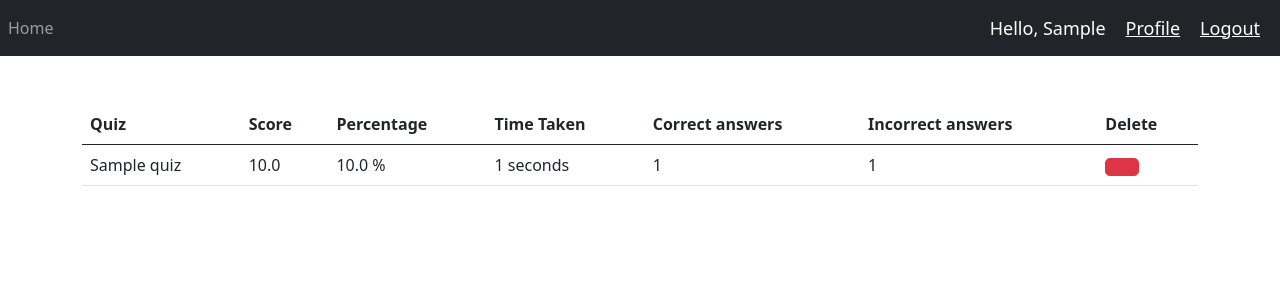
After one commit to OleksiiMartseniuk/Quiz_Web_Application, a Django app: page /profile/ in a window 1280 px wide. The commit adds this page. Shown: the top 300 px of the page. Run offline with Django 3.2, Linux system fonts and the light colour scheme; a user stored in the database is signed in; tables that the repository leaves empty hold one stand-in row (values such as "Sample post").

Commit message:
add profile

```diff
--- a/quiz/models.py
+++ b/quiz/models.py
@@ -46,4 +46,4 @@ class Marks_Of_User(models.Model):
     incorrect = models.IntegerField(blank=True, null=True)
 
     def __str__(self):
-        return str(self.quiz)
+        return f'{str(self.quiz)} ({self.user.username})'
--- a/quiz/templates/quiz/base.html
+++ b/quiz/templates/quiz/base.html
@@ -8,7 +8,7 @@
 	<title>Quiz</title>
 </head>
 <body>
-	{% include 'Quiz/navbar.html' %}
+	{% include 'quiz/navbar.html' %}
    {% block content %}  {% endblock %}
   <script src="https://cdn.jsdelivr.net/npm/bootstrap@5.1.0/dist/js/bootstrap.min.js" integrity="sha384-cn7l7gDp0eyniUwwAZgrzD06kc/tftFf19TOAs2zVinnD/C7E91j9yyk5//jjpt/" crossorigin="anonymous"></script>
 </body>
--- a/quiz/templates/quiz/home.html
+++ b/quiz/templates/quiz/home.html
@@ -22,7 +22,7 @@
                     <a href="{% url 'detail' q.name%}" class="btn btn-sm btn-outline-secondary">View</a>
 
                   </div>
-                  <small class="text-muted">Время виполнения {{ q.time }} sic</small>
+                  <small class="text-muted">Время виполнения {{ q.time }} seconds</small>
                 </div>
               </div>
             </div>
--- a/quiz/templates/quiz/navbar.html
+++ b/quiz/templates/quiz/navbar.html
@@ -30,8 +30,10 @@
     </ul>
   </div>
 
-  <span class="greet">Hello, {{request.user}}</span>
+
   {% if request.user.is_authenticated  %}
+    <span class="greet">Hello, {{request.user.first_name}}</span>
+    <span ><a  class="greet" href="{% url 'profile' %}">Profile</a></span>
     <span ><a  class="greet" href="{% url 'logout' %}">Logout</a></span>
   {% endif %}
 </nav>
--- /dev/null
+++ b/quiz/templates/quiz/profile.html
@@ -0,0 +1,40 @@
+{% extends 'quiz/base.html' %}
+
+{% block content %}
+{% load static %}
+<div class="container">
+    <div class="top-cover mt-5">
+      {% if marks_of_user%}
+        <table class="table">
+  <thead>
+    <tr>
+      <th scope="col">Quiz</th>
+      <th scope="col">Score</th>
+      <th scope="col">Percentage</th>
+      <th scope="col">Time Taken</th>
+        <th scope="col">Correct answers</th>
+        <th scope="col">Incorrect answers</th>
+        <th scope="col">Delete</th>
+    </tr>
+  </thead>
+  <tbody>
+    {% for data in marks_of_user%}
+    <tr>
+
+      <td>{{data.quiz.name}}</td>
+      <td>{{data.score}}</td>
+      <td>{{data.percentage}} %</td>
+      <td>{{data.time}} seconds</td>
+      <td>{{data.correct}}</td>
+      <td>{{data.incorrect}}</td>
+      <td><a class ="btn btn-danger btn-lg" href="{% url 'delete' data.id %}" > </a></td>
+    </tr>
+    {% endfor%}
+  </tbody>
+</table>
+      {%else%}
+      <h1 class="text-center"><a href="{% url 'home' %}">Нет даных пройдите викторину </a></h1>
+      {% endif%}
+    </div>
+</div>
+{% endblock %}
--- a/quiz/templates/quiz/result.html
+++ b/quiz/templates/quiz/result.html
@@ -11,7 +11,7 @@
         <h5>Correct answers: {{marks_of_user.correct}}</h5>
         <h5>Incorrect answers: {{marks_of_user.incorrect}}</h5>
         <h5>Total questions: {{quiz.number_of_questions}} </h5>
-
     </div>
+    <a href="{% url 'home' %}">Home</a> | <a href="{% url 'profile' %}">Profile</a>
 </div>
 {% endblock %}
--- a/quiz/urls.py
+++ b/quiz/urls.py
@@ -1,9 +1,11 @@
 from django.urls import path
-from .views import QuizView, DetailView, ResultView, LoginView, RegistrationView, logout_view
+from .views import QuizView, DetailView, ResultView, LoginView, RegistrationView, logout_view, ProfileView, DeleteView
 urlpatterns = [
     path('', QuizView.as_view(), name='home'),
     path('detail/<str:name>/', DetailView.as_view(), name='detail'),
     path('result/', ResultView.as_view(), name='result'),
+    path('profile/', ProfileView.as_view(), name='profile'),
+    path('delete/<int:pk>/', DeleteView.as_view(), name='delete'),
     path('login/', LoginView.as_view(), name='login'),
     path('registration/', RegistrationView.as_view(), name='registration'),
     path('logout/', logout_view, name='logout'),
--- a/quiz/views.py
+++ b/quiz/views.py
@@ -96,3 +96,20 @@ class RegistrationView(View):
 def logout_view(request):
     logout(request)
     return redirect('login')
+
+
+class ProfileView(View):
+
+    def get(self, request):
+        marks_of_user = Marks_Of_User.objects.filter(user=request.user)
+        return render(request, 'quiz/profile.html', {'marks_of_user': marks_of_user})
+
+
+class DeleteView(View):
+
+    def get(self, request, **kwargs):
+        marks_of_user_id = kwargs.get('pk')
+        print(marks_of_user_id)
+        marks_of_user = Marks_Of_User.objects.get(id=marks_of_user_id)
+        marks_of_user.delete()
+        return redirect('profile')
```
Also changed, not shown: QuizApp/settings.py (+6 -2 lines).
